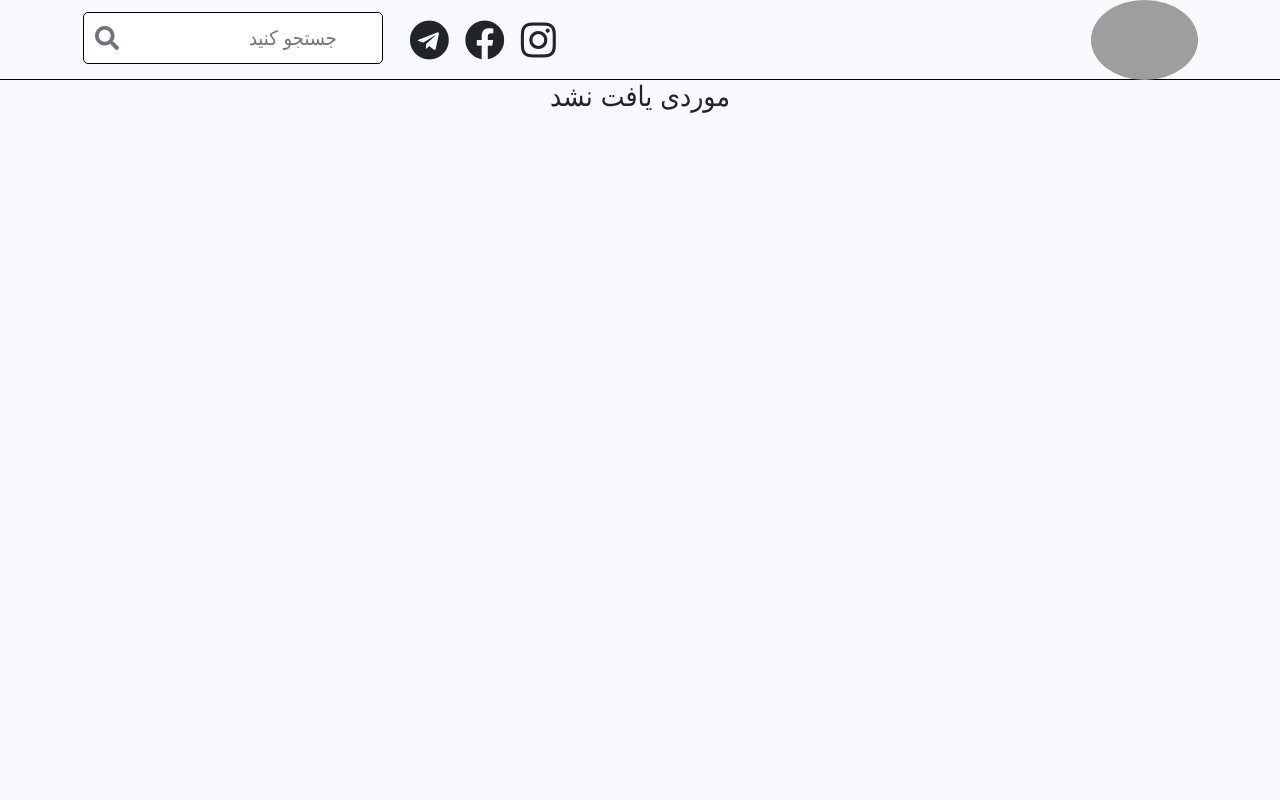
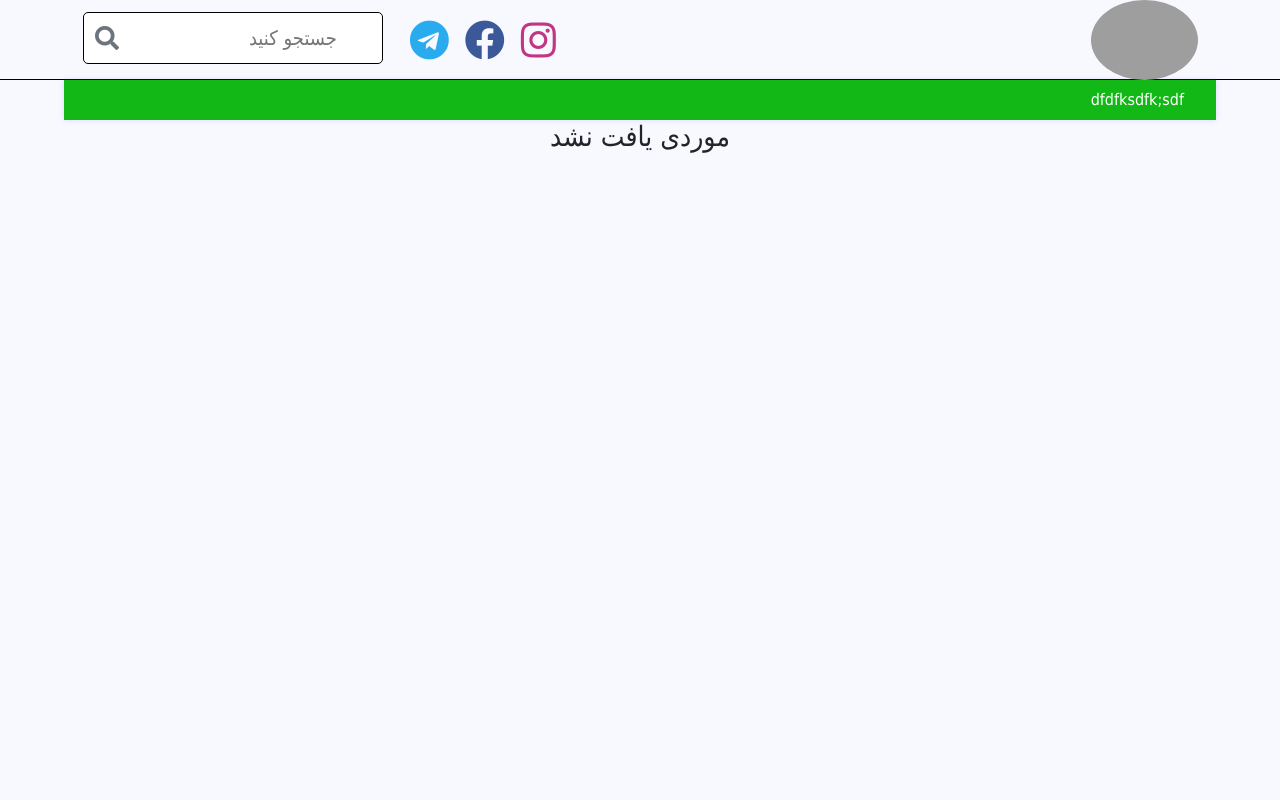
Before and after one commit to reza1899/Herbal_Medicines, a React (Create React App) app: page / in a window 1280 px wide. Shown: the top 800 px of the page. Built offline with nearby package versions, Linux system fonts and the light colour scheme; grey boxes are pictures that could not be loaded.

Commit message:
create navbar and set some styles

```diff
--- a/src/App.js
+++ b/src/App.js
@@ -4,12 +4,13 @@ import { useState } from "react";
 import "./../src/components/footer/footer.css";
 import {
     Main,
-    Navbar,
+    Header,
     ContactUs,
     Blog,
     Login,
     Register,
     Footer,
+    Navbar,
 } from "./service/components";
 
 const App = () => {
@@ -36,7 +37,9 @@ const App = () => {
             setIsLogin
         }}>
             <div className="App">
+                {showNavbarAndFooter && <Header />}
                 {showNavbarAndFooter && <Navbar />}
+
                 <div className="app-wrapper">
                     <Routes>
                         <Route path="/" element={<Main/>} />
--- a/src/components/header/header.css
+++ b/src/components/header/header.css
@@ -25,6 +25,13 @@ li {
 hr {
     margin: 10px 10px 10px 10px;
 }
+
+.social_header:hover{
+    transform: scale(1.2);
+    transition: all 0.3s ease-in-out;
+}
+
+
 
 .left {
     display: flex;
@@ -155,14 +162,7 @@ hr {
     border: none;
     cursor: pointer;
 }
-.item_one{
-    cursor: pointer;
-}
-.item_one:hover{
-    color:white;
-    transition: all 0.1s ease-in-out;
 
-}
 .menu_item:hover {
     /* From https://css.glass */
     background: rgba(255, 255, 255, 0.7);
--- a/src/components/header/header.jsx
+++ b/src/components/header/header.jsx
@@ -1,9 +1,10 @@
 // import Search from "./searchBox"
-import { useNavigate } from "react-router-dom"
-import { useEffect, useRef, useState } from "react"
+import {useNavigate} from "react-router-dom"
+import {useEffect, useRef, useState} from "react"
 import "./header.css"
 import MenuSearchBox from "./../searchBoxs/menu_search_Box"
 import Search from "../searchBoxs/searchBox"
+
 const Navbar = () => {
     const navigate = useNavigate()
     const [show, setShow] = useState(-380)
@@ -26,19 +27,26 @@ const Navbar = () => {
                 <div className="container_m">
                     <div className="container">
                         <div className="menu_icon">
-                            <button className="menu_button" onClick={() => { setShow(prevMargin => prevMargin === 0 ? -380 : 0) }}>
+                            <button className="menu_button" onClick={() => {
+                                setShow(prevMargin => prevMargin === 0 ? -380 : 0)
+                            }}>
                                 <i className="fa fa-bars fs-5 m-2"></i>
                             </button>
                         </div>
                         <div className="main_header">
-                            <img className="logo" src="https://img.freepik.com/premium-photo/hand-draw-shampoo-bottel-vector-design_862994-17792.jpg?size=626&ext=jpg&ga=GA1.2.1004515625.1688841236&semt=ais" alt="" />
+                            <img className="logo"
+                                 src="https://img.freepik.com/premium-photo/hand-draw-shampoo-bottel-vector-design_862994-17792.jpg?size=626&ext=jpg&ga=GA1.2.1004515625.1688841236&semt=ais"
+                                 alt=""/>
                             <div className="left ">
                                 <div className="">
-                                    <a className="a_header" href="https://www.instagram.com"><i className="fab fa-instagram fs-1 m-2 text-dark"></i></a>
-                                    <a className="a_header" href="https://www.facebook.com"><i className="fab fa-facebook fs-1 m-2 text-dark"></i></a>
-                                    <a className="a_header" href="https://www.telegram.com"><i className="fab fa-telegram fs-1 m-2 text-dark"></i> </a>
+                                    <a className="" href="https://www.instagram.com"><i
+                                        className="social_header fab fa-instagram fs-1 m-2" style={{color: "#C13584"}}></i></a>
+                                    <a className="" href="https://www.facebook.com"><i
+                                        className="social_header fab fa-facebook fs-1 m-2" style={{color: "#3B5998"}}></i></a>
+                                    <a className="" href="https://www.telegram.com"><i
+                                        className="social_header fab fa-telegram fs-1 m-2" style={{color: "#2AABEE"}}></i> </a>
                                 </div>
-                                <Search />
+                                <Search/>
                             </div>
                         </div>
                     </div>
@@ -68,21 +76,34 @@ const Navbar = () => {
                     </div>
                 </nav> */}
                 {/* responsive nav */}
-                <div className="responsive_nav" ref={menuRef} style={{ marginRight: show + "px" }} onClick={e => e.stopPropagation()}>
+                <div className="responsive_nav" ref={menuRef} style={{marginRight: show + "px"}}
+                     onClick={e => e.stopPropagation()}>
                     <ul className="">
-                        <li className="d-flex justify-content-end "><p className="p-3 item_one" onClick={() => { setShow(-380) }} >بستن<i className="fa fa-times fs-5 m-3"></i></p></li>
-                        <hr />
-                        <li className="menu_item"><MenuSearchBox /></li>
-                        <hr />
-                        <li className="menu_item"><p className="p-3" onClick={() => { navigate("/") }}>خانه</p></li>
-                        <hr />
-                        <li className="menu_item"><p className="p-3" onClick={() => { navigate("/contact") }}>تماس با ما</p></li>
-                        <hr />
-                        <li className="menu_item" ><p className="p-3" onClick={() => { navigate("/blog") }}>بلاگ</p></li>
-                        <hr />
-                        <li className="menu_item"><p className="p-3" onClick={() => { navigate("/login") }}>ورود </p></li>
-                        <hr />
-                        <li className="menu_item"><p className="p-3" onClick={() => { navigate("/register") }}>ثبت نام</p></li>
+                        <li className="d-flex justify-content-end "><p className="p-3 item_one" onClick={() => {
+                            setShow(-380)
+                        }}>بستن<i className="fa fa-times fs-5 m-3"></i></p></li>
+                        <hr/>
+                        <li className="menu_item"><MenuSearchBox/></li>
+                        <hr/>
+                        <li className="menu_item"><p className="p-3" onClick={() => {
+                            navigate("/")
+                        }}>خانه</p></li>
+                        <hr/>
+                        <li className="menu_item"><p className="p-3" onClick={() => {
+                            navigate("/contact")
+                        }}>تماس با ما</p></li>
+                        <hr/>
+                        <li className="menu_item"><p className="p-3" onClick={() => {
+                            navigate("/blog")
+                        }}>بلاگ</p></li>
+                        <hr/>
+                        <li className="menu_item"><p className="p-3" onClick={() => {
+                            navigate("/login")
+                        }}>ورود </p></li>
+                        <hr/>
+                        <li className="menu_item"><p className="p-3" onClick={() => {
+                            navigate("/register")
+                        }}>ثبت نام</p></li>
                     </ul>
                 </div>
                 {/* end of responsive nav */}
--- /dev/null
+++ b/src/components/header/navbar/navbar.css
@@ -0,0 +1,22 @@
+nav {
+    display: flex;
+    justify-content: center; /* Align horizontally in the middle */
+    align-items: center;
+    padding: 10px 20px;
+    background-color: rgba(17, 184, 22);
+    color: white;
+    font-size: 16px;
+    cursor: pointer;
+    box-shadow: 0 0 5px rgba(104, 85, 224, 0.2);
+    width: 90%;
+    height: 40px;
+    margin: 0 5% 0 5%; /* 10% spacing from left and right */
+    transition: 0.8s;
+
+}
+
+nav:hover {
+    width: 100%; /* Increase width to 100% on hover */
+    margin: 0px;
+    transition:  0.8s;
+}
--- /dev/null
+++ b/src/components/header/navbar/navbar.jsx
@@ -0,0 +1,13 @@
+import "./navbar.css";
+const Navbar = () => {
+    return (
+        <>
+           <nav className="">
+              <div className="container">
+                  dfdfksdfk;sdf
+              </div>
+           </nav>
+        </>
+    )
+}
+export default Navbar
--- a/src/service/components.jsx
+++ b/src/service/components.jsx
@@ -1,7 +1,8 @@
-export {default as Navbar} from "../components/header/header"
+export {default as Header} from "../components/header/header"
 export {default as Main} from "../components/main"
 export {default as ContactUs} from "../components/contacts/contactUs"
 export {default as Blog} from "../components/blog/blog"
 export {default as Login} from "../components/auth/login"
 export {default as Register} from "../components/auth/register"
 export {default as Footer} from "../components/footer/mainFooter"
+export {default as Navbar} from "../components/header/navbar/navbar"
```
